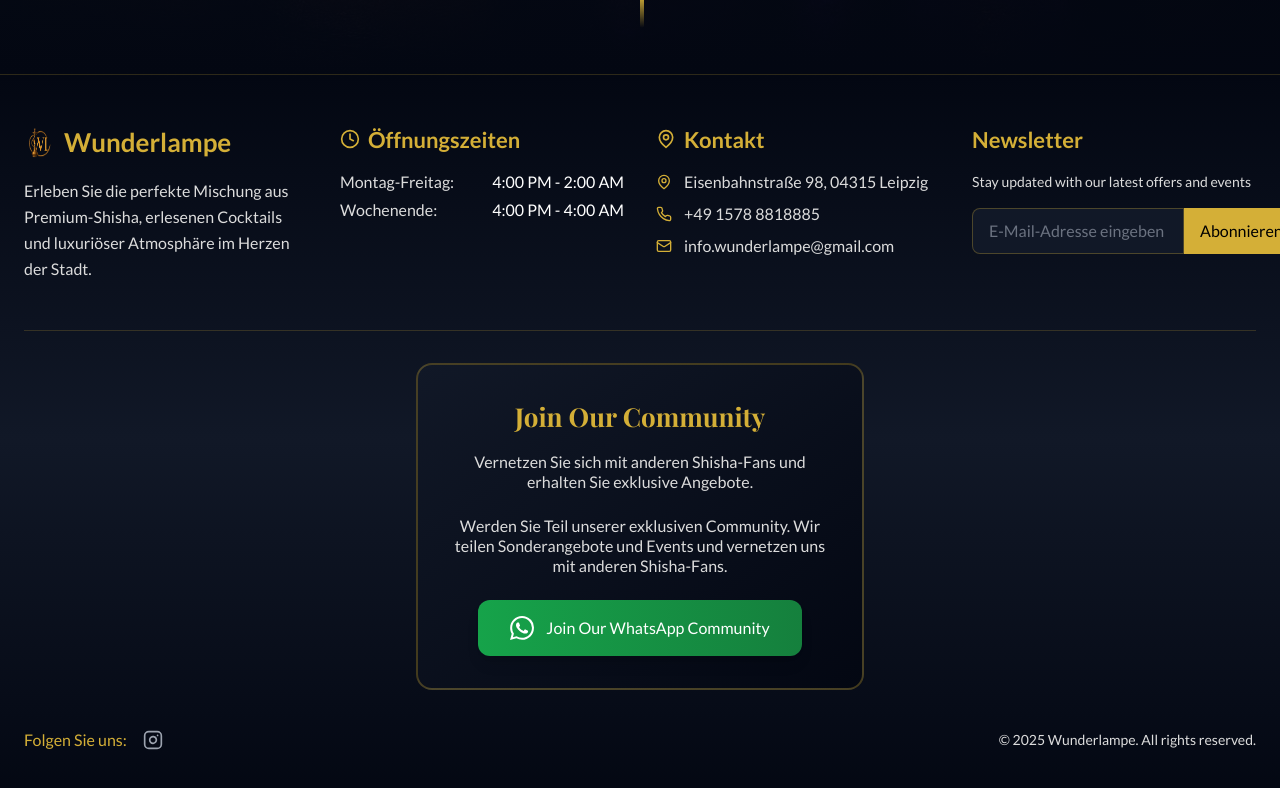
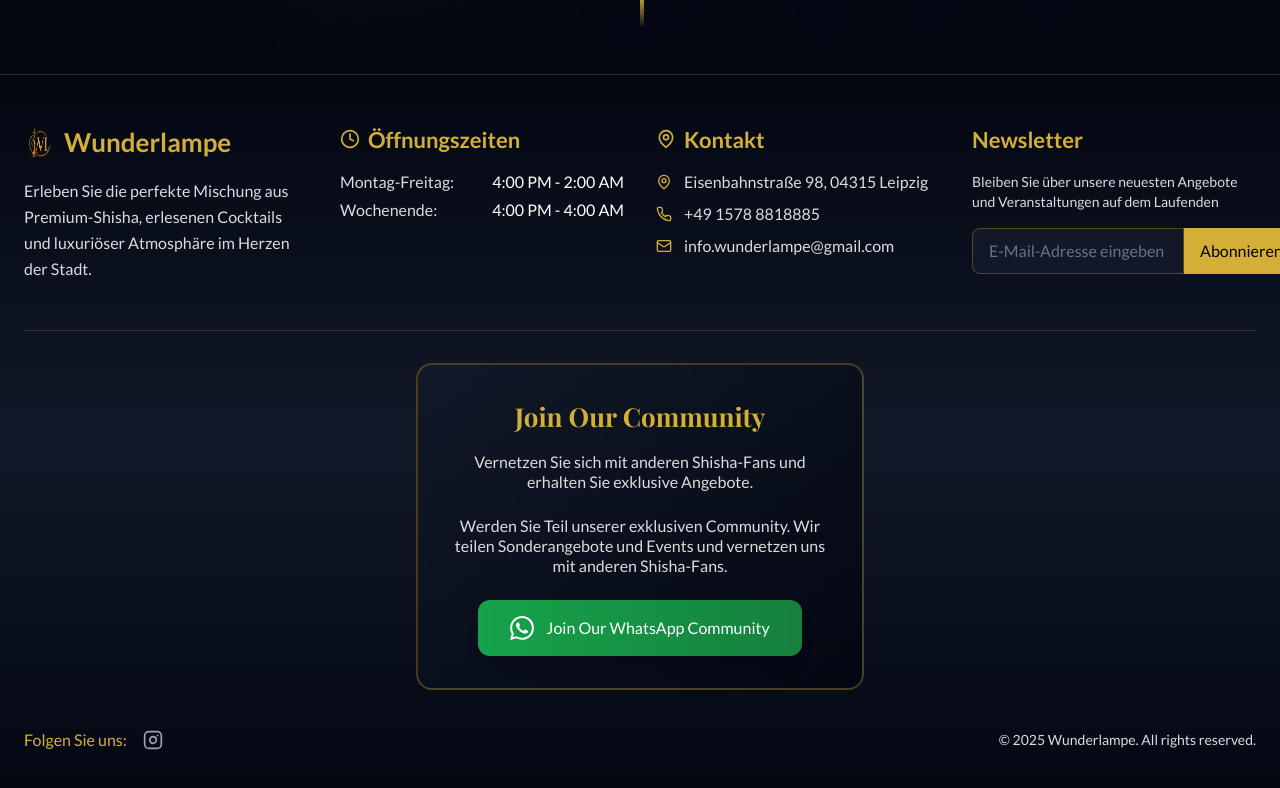
Before and after one commit to sparke0101/wunderlampe, a React (Vite) app: page / in a window 1280 px wide. Shown: the part 968-1756 px from the top of the page. Built offline with nearby package versions, Linux system fonts and the light colour scheme.

Commit message:
Update newsletter description to German

```diff
--- a/src/components/Footer.tsx
+++ b/src/components/Footer.tsx
@@ -68,7 +68,7 @@ export default function Footer() {
           <div className="space-y-4">
             <h3 className="text-lg sm:text-xl font-body font-semibold text-gold">{t('newsletter')}</h3>
             <p className="text-light-gray font-body text-xs sm:text-sm">
-              Stay updated with our latest offers and events
+              Bleiben Sie über unsere neuesten Angebote und Veranstaltungen auf dem Laufenden
             </p>
             <div className="flex flex-col sm:flex-row gap-2 sm:gap-0">
               <input
```
